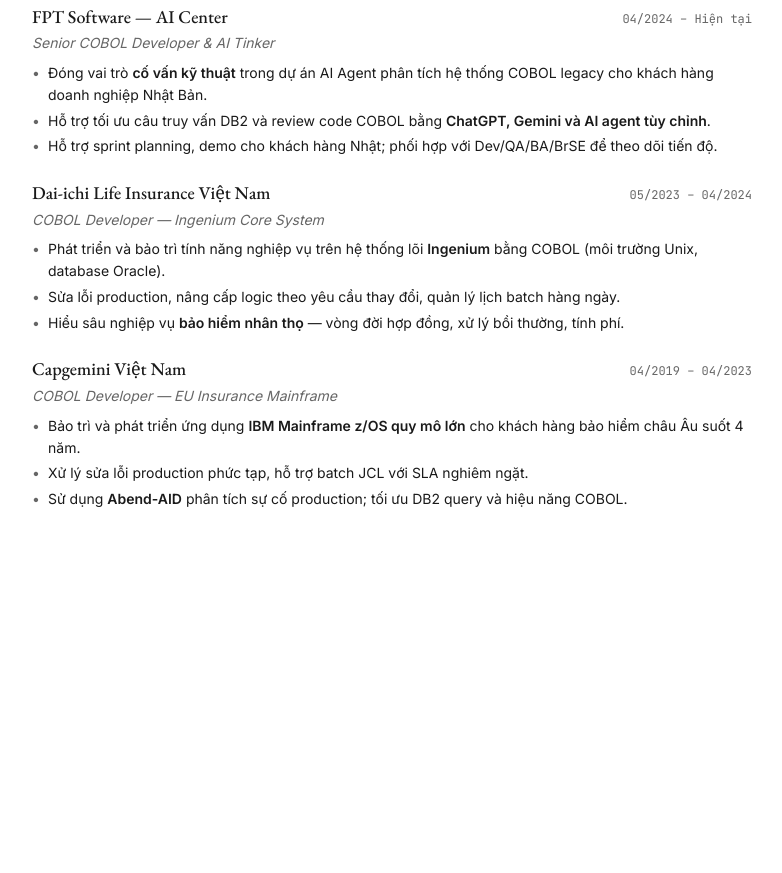
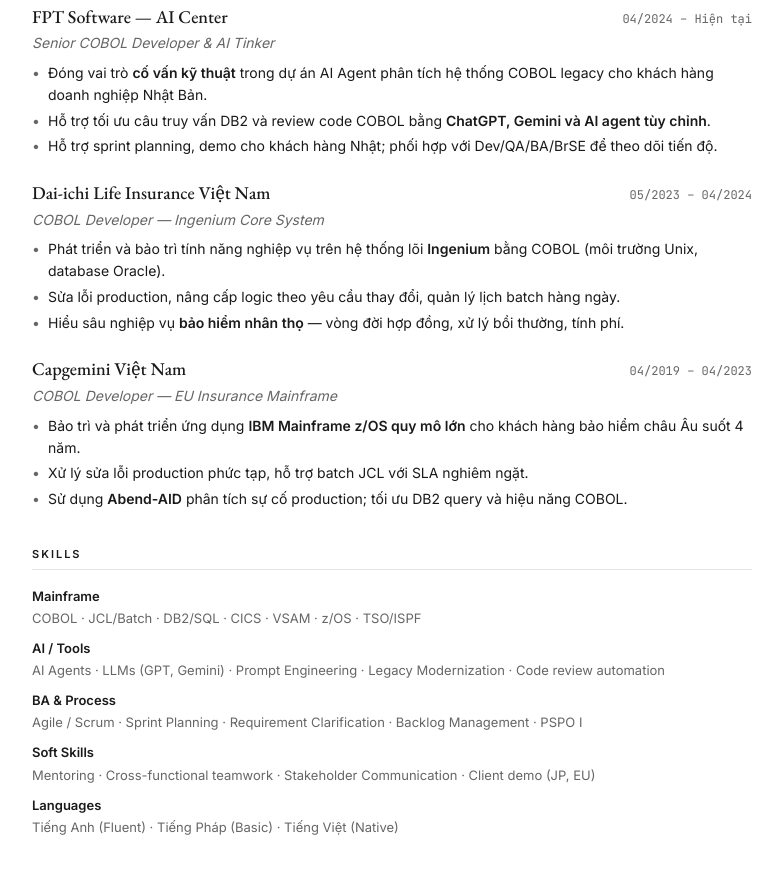
Before and after one commit to phatMT97/phatMT97.github.io, a plain HTML site: page cv/cv-vi-minimal.html in a window 1280 px wide. Shown: the part 509-1382 px from the top of the page, without its empty margins (248-1030 px from the left). Before the commit the page ends 1119 px from the top, so only its background shows below. Drawn offline with nearby package versions, Linux system fonts and the light colour scheme.

Commit message:
Add Skills section with variant filter and per-variant ordering
Co-Authored-By: Claude Opus 4.7 (1M context) <noreply@anthropic.com>

```diff
--- a/cv/cv-vi-minimal.html
+++ b/cv/cv-vi-minimal.html
@@ -181,7 +181,31 @@ body[data-role="cobol-dev"] [data-variant]:not([data-variant~="cobol-dev"]){ dis
 }
 .work-bullets strong { font-weight: 600; }
 
-/* tasks 6-9 add more styles below */
+/* Skills */
+.skills-list {
+  display: flex;
+  flex-direction: column;
+  gap: 10px;
+}
+.skill-group h4 {
+  font-family: var(--font-sans);
+  font-size: 13px;
+  font-weight: 600;
+  color: var(--text);
+  margin-bottom: 2px;
+}
+.skill-group p {
+  font-size: 13px;
+  color: var(--text-muted);
+  line-height: 1.55;
+}
+
+/* Per-variant order */
+body[data-role="general"]   .skill-group { order: var(--ord-general,   99); }
+body[data-role="ba-pm"]     .skill-group { order: var(--ord-ba-pm,     99); }
+body[data-role="cobol-dev"] .skill-group { order: var(--ord-cobol-dev, 99); }
+
+/* tasks 7-9 add more styles below */
 </style>
 </head>
 <body data-role="general">
@@ -265,7 +289,68 @@ body[data-role="cobol-dev"] [data-variant]:not([data-variant~="cobol-dev"]){ dis
         </ul>
       </div>
     </section>
-    <!-- tasks 6-7 add sections below -->
+
+    <section class="section skills">
+      <h2 class="section-title">Skills</h2>
+      <div class="skills-list">
+
+        <div class="skill-group" data-variant="general cobol-dev"
+             style="--ord-general:1; --ord-cobol-dev:1">
+          <h4>Mainframe</h4>
+          <p>COBOL · JCL/Batch · DB2/SQL · CICS · VSAM · z/OS · TSO/ISPF</p>
+        </div>
+
+        <div class="skill-group" data-variant="general cobol-dev"
+             style="--ord-general:2; --ord-cobol-dev:4">
+          <h4>AI / Tools</h4>
+          <p>AI Agents · LLMs (GPT, Gemini) · Prompt Engineering · Legacy Modernization · Code review automation</p>
+        </div>
+
+        <div class="skill-group" data-variant="general ba-pm"
+             style="--ord-general:3; --ord-ba-pm:1">
+          <h4>BA &amp; Process</h4>
+          <p>Agile / Scrum · Sprint Planning · Requirement Clarification · Backlog Management · PSPO I</p>
+        </div>
+
+        <div class="skill-group" data-variant="general ba-pm"
+             style="--ord-general:4; --ord-ba-pm:2">
+          <h4>Soft Skills</h4>
+          <p>Mentoring · Cross-functional teamwork · Stakeholder Communication · Client demo (JP, EU)</p>
+        </div>
+
+        <div class="skill-group" data-variant="ba-pm"
+             style="--ord-ba-pm:3">
+          <h4>Domain — Insurance</h4>
+          <p>Vòng đời hợp đồng · Claim processing · Batch operations · Life insurance</p>
+        </div>
+
+        <div class="skill-group" data-variant="ba-pm"
+             style="--ord-ba-pm:4">
+          <h4>Tools</h4>
+          <p>Toad for DB · Crystal Reports · JIRA · Confluence · Office suite</p>
+        </div>
+
+        <div class="skill-group" data-variant="cobol-dev"
+             style="--ord-cobol-dev:2">
+          <h4>DB &amp; Tools</h4>
+          <p>DB2 · Oracle (Ingenium) · Toad for DB · FileAid · Crystal Reports</p>
+        </div>
+
+        <div class="skill-group" data-variant="cobol-dev"
+             style="--ord-cobol-dev:3">
+          <h4>Debug</h4>
+          <p>Abend-AID · RDi Debugger · Production troubleshooting · Performance tuning</p>
+        </div>
+
+        <div class="skill-group" data-variant="general ba-pm cobol-dev"
+             style="--ord-general:5; --ord-ba-pm:5; --ord-cobol-dev:5">
+          <h4>Languages</h4>
+          <p>Tiếng Anh (Fluent) · Tiếng Pháp (Basic) · Tiếng Việt (Native)</p>
+        </div>
+
+      </div>
+    </section>
+    <!-- task 7 adds sections below -->
   </div>
   <script>
     const VARIANTS = ['general', 'ba-pm', 'cobol-dev'];
```
